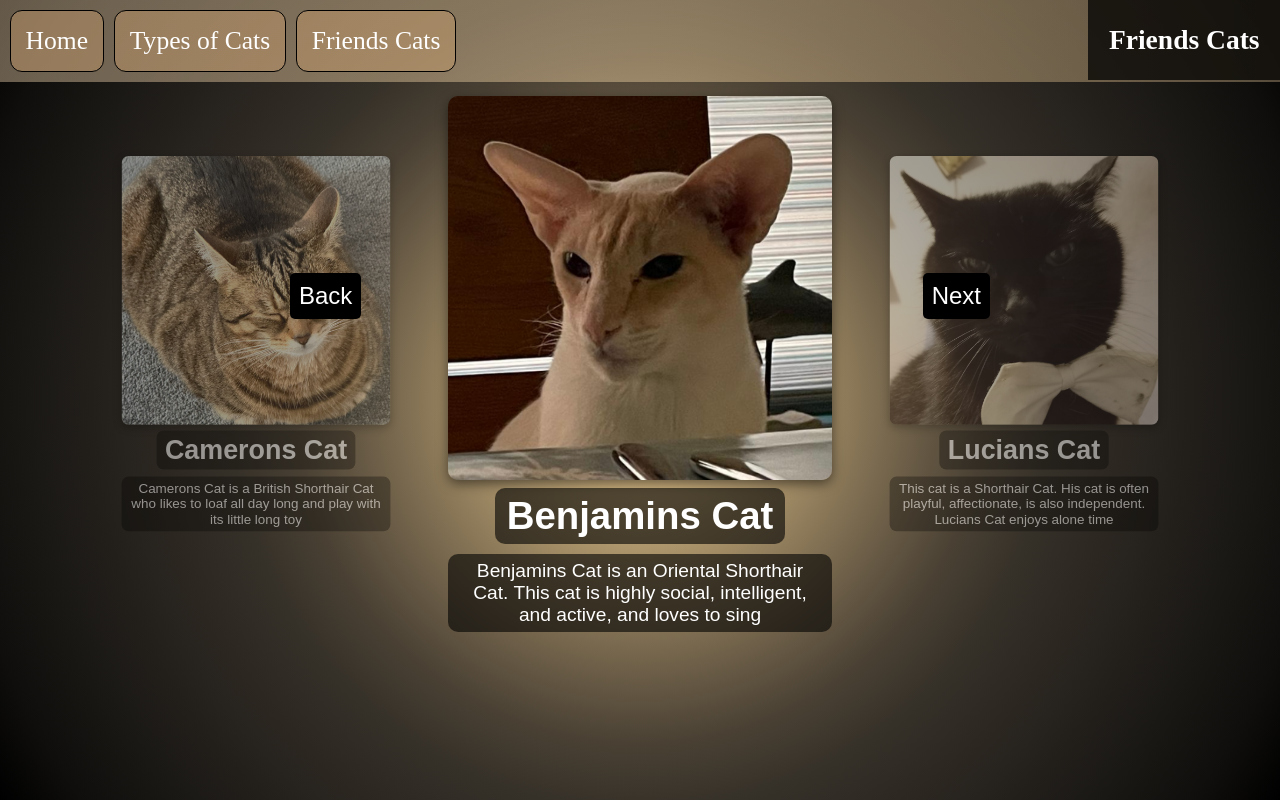
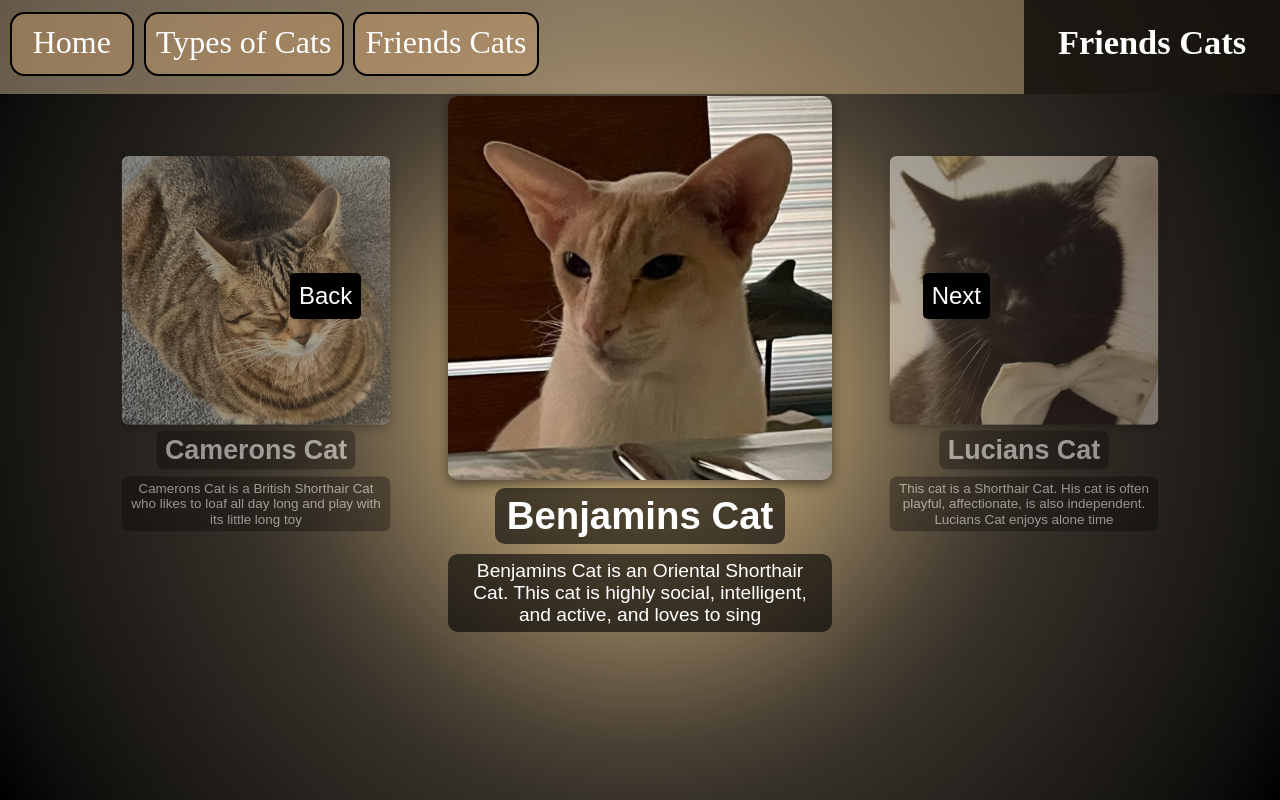
Before and after one commit to Sunny12809/sunnys.im, a plain HTML site: page Page2.html in a window 1280 px wide. Drawn offline with Linux system fonts and the light colour scheme; a web font is replaced by a local one.

Commit message:
Update Page2.html

```diff
--- a/Page2.html
+++ b/Page2.html
@@ -71,9 +71,10 @@
                 justify-content: center;
             }
 
-            .nav {
+           .nav {
                 background: linear-gradient(90deg, #d7bf9d77, #dbc19d77, #dec49d77, #e2c69d77, #e5c89d77, #e8cb9e77, #e6c89977, #debf9077, #d5b78877, #caae8277, #bfa47c77, #b29b7877);
                 overflow: hidden;
+                white-space: nowrap;
                 padding: 0px;
                 width: 100%;
                 position: fixed;
@@ -83,18 +84,20 @@
                 float: left;
                 color: white;
                 text-align: center;
-                padding: 15px;
-                font-size: 2vw;
+                padding: 0.8vw;
+                font-size: 2rem;
                 font-family: "Funnel Sans", serif;
                 font-weight: 500;
                 text-decoration: none;
                 margin-left: 0.75%;
-                margin-top: 1.25vh;
-                margin-bottom: 1.25vh;
+                margin-top: 0.75rem;
+                margin-bottom: 0.75rem;
                 background-color: rgba(210, 163, 110, 0.4);
-                border-radius: 12px;
+                border-radius: 0.9rem;
                 border-color: black;
-                border-width: 1.5px;
+                border-width: 0.15rem;
+                min-width: 100px;
+                min-height: 40px;
                 border-style: solid;
                 transition-duration: 0.7s;
                 transition-timing-function: ease-in-out;
@@ -102,14 +105,14 @@
 
 
             .navbuttons a:hover {
-                font-size: 2.14vw;
+                font-size: 2.1rem;
                 font-weight: 700;
                 margin-left: 2.75%;
-                padding: 14px;
+                padding: 1vw;
                 background-color: rgba(210, 163, 110, 0.5);
-                margin-bottom: 1vh;
-                margin-top: 1vh;
-                border-width: 3px;
+                margin-bottom: 0.375rem;
+                margin-top: 0.375rem;
+                border-width: 0.25rem;
                 transition-duration: 0.7s;
                 transition-timing-function: ease-in-out;
             }
@@ -119,20 +122,22 @@
                 margin: 0px;
                 padding: 0px;
                 width: 20%;
+                align-items: center;
+                height: 5.85rem;
+                background-color: rgba(0, 0, 0, 0.75);
             }
 
             .navtext {
-                font-size: 2.15vw;
+                font-size: 2.15rem;
                 color: white;
-                float: right;
+                height: 100%;
                 text-align: center;
-                padding-left: 8%;
-                padding-right: 8%;
-                padding-top: 24px;
-                padding-bottom: 24px;
                 margin: auto;
                 font-family: "Funnel Sans", serif;
-                background-color: rgba(0, 0, 0, 0.75);
+                top: 50%;
+                transform: translateY(25%);
+
+
             }
 
             .carouseldiv {
```
